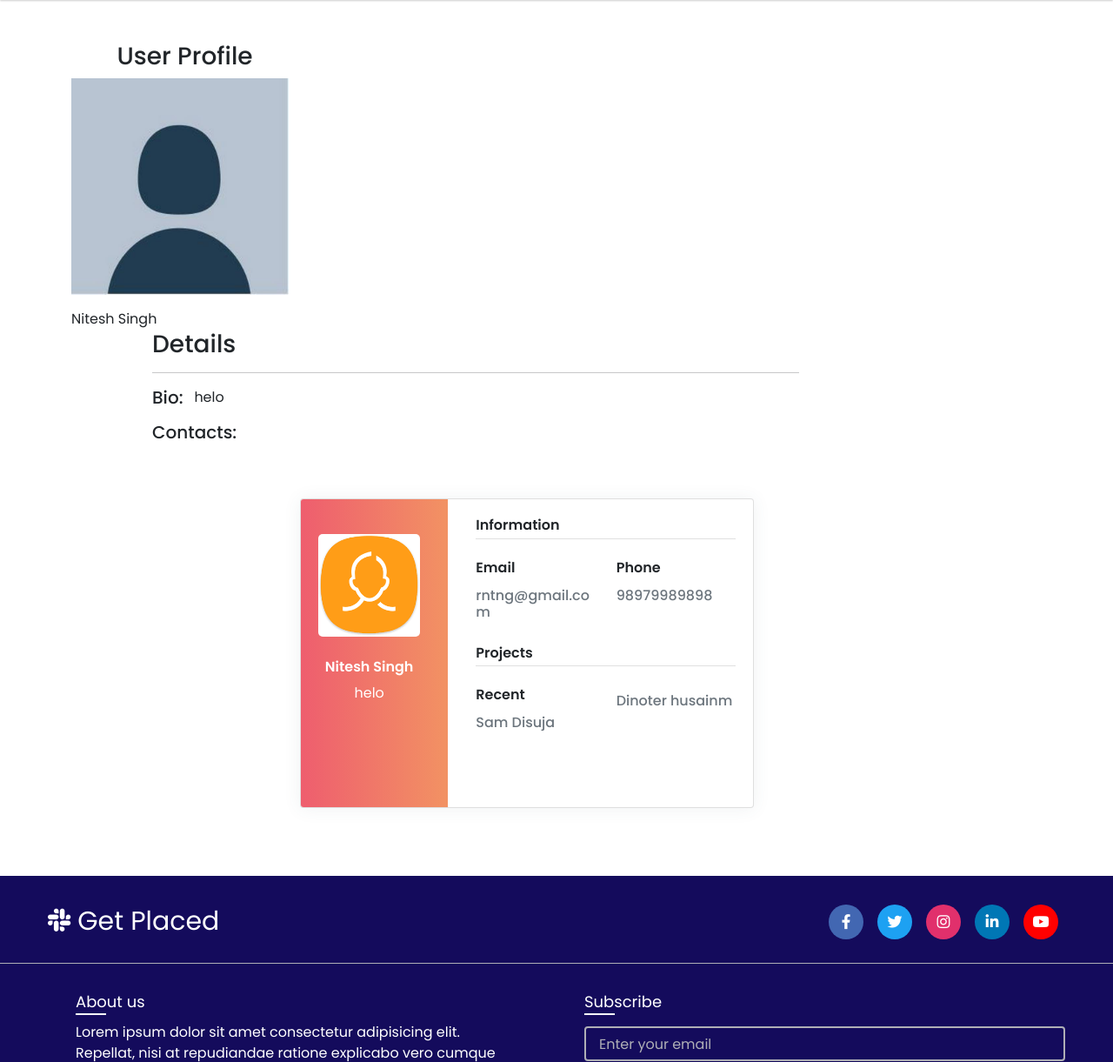
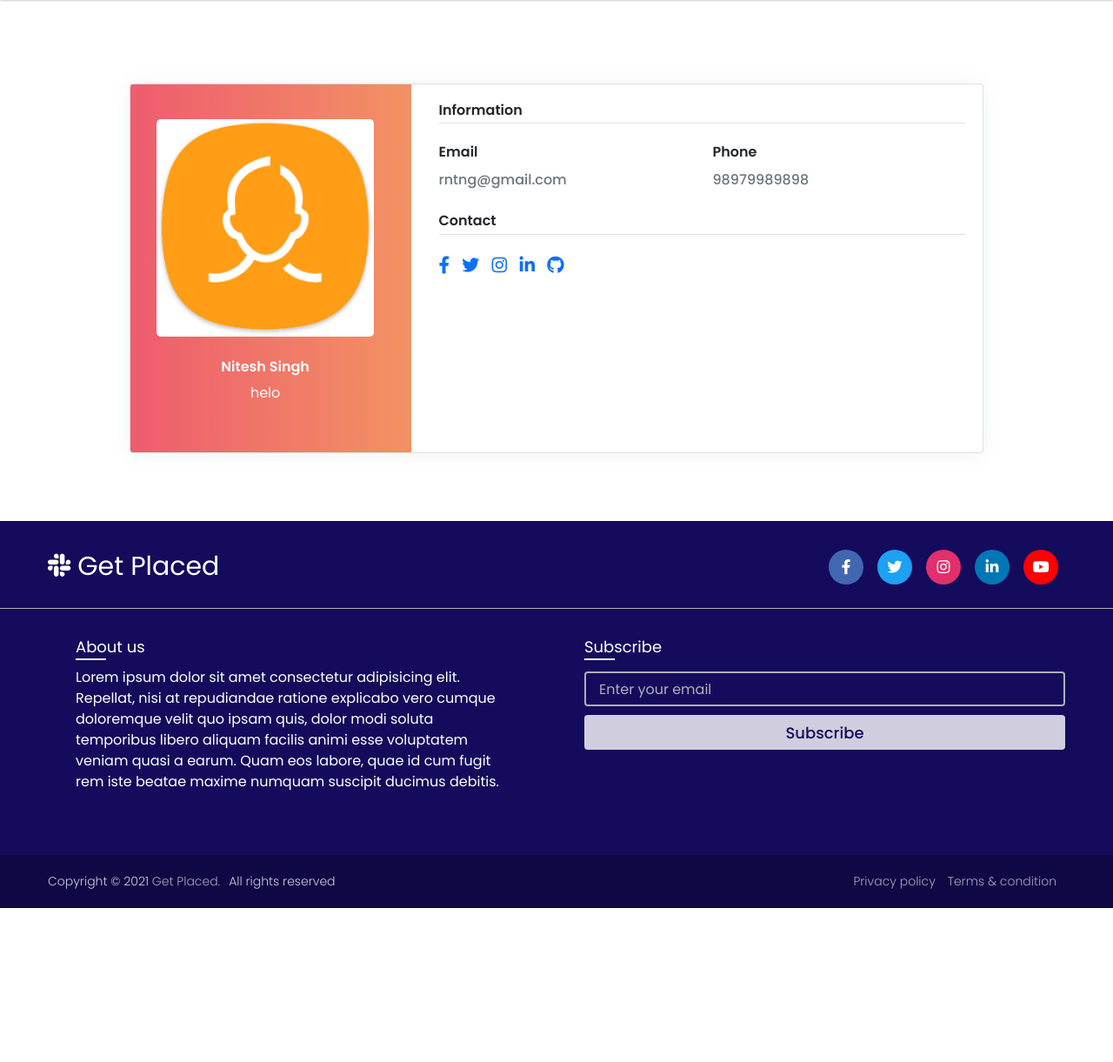
Before and after one commit to CS-Hunt/Get-Placed, a Django app: page /3/Profile/ in a window 1280 px wide. Shown: the part 70-1291 px from the top of the page at 87% size. After the commit the page ends 1114 px from the top, so only its background shows below. Run offline with Django 3.2, Linux system fonts and the light colour scheme; data comes from the database, SQL or seed files in the repository; both versions use the stored data as it was after the commit; some libraries are stand-ins or nearby versions.

Commit message:
Feature and updates related to styling

```diff
--- a/app/templates/account/user_profile.html
+++ b/app/templates/account/user_profile.html
@@ -1,77 +1,18 @@
 {% extends "app/base.html" %} {% load static %} {% block main-content %}
-
-<div class="container">
-        <div class="row">
-                <div class="col-md-3 col-sm-3">
-                        <h3 class="text-center">User Profile</h3>
-                        <div class="hover01 column">
-
-                                        <figure>
-                                                {% if page_user.profile_pic %}
-
-                                                <img width="250" height="300"  src="{{page_user.profile_pic.url}}" class="img-fluid"
-                                                        alt="author's image" />
-
-                                                {% else %}
-
-                                                <img width="250" height="300"  src="{% static 'app/images/download.jpeg' %}" class="img-fluid" alt="author's image" />
-
-                                                {% endif %}
-                                        </figure>
-                                        <span class="font-weight-bold">
-                                                {{ page_user.user.first_name|capfirst }}
-                                                {{page_user.user.last_name|capfirst }}</span>
-                                </div>
-                        </div>
-                </div>
-                <div class="col-md-8 col-sm-8 offset-1">
-                        <h3>Details</h3>
-                        <hr>
-                        <div class="d-flex">
-                                <h5 >Bio:</h5> &nbsp; &nbsp;
-                                <p class="ft-blog-paragraph">{{page_user.bio}}</p>
-                        </div>
-                        <div class="d-flex mb-2">
-                                <h5>Contacts: </h5> &nbsp;&nbsp;&nbsp;
-                                {% if page_user.website_url %}
-                                <a href="{{ page_user.website_url }}"> <i class="far fa-address-card fa-2x"
-                                                style="padding-left: 4px; color: #FF7F50;"></i></a>{% endif %}
-
-                                {% if page_user.linkdin_url %} &nbsp; &nbsp;
-                                <a href="{{ page_user.linkdin_url }}"> <i class="fab fa-linkedin fa-2x"
-                                                style="padding-left: 4px; color: #0e76a8;"></i></a> {% endif %}
-                        </div>
-
-                        {% comment %} {% if user.is_authenticated %}
-                        {% if user.id == page_user_post.author.id %}
-                        <div class="add-change-bio mb-4">
-                                <a href="{% url 'edit_profile' user.profile.id %}">change Details</a>
-                        </div>
-                        {% endif %}
-                        {% endif %} {% endcomment %}
-                </div>
-
-        </div>
-</div>
-
-
-
-
-
 
 <div class="page-content page-container" id="page-content">
     <div class="padding">
-        <div class="row container d-flex justify-content-center">
-            <div class="col-xl-6 col-md-12">
+        <div class="row d-flex justify-content-center">
+            <div class="col-sm-10 col-xl-10 col-md-8">
                 <div class="card user-card-full">
                     <div class="row m-l-0 m-r-0">
                         <div class="col-sm-4 bg-c-lite-green user-profile">
                             <div class="card-block text-center text-white">
                                 <div class="m-b-25">
                                 {% if page_user.profile_pic %}
-                                        <img src="{{page_user.profile_pic.url}}" class="img-radius img-fluid" alt="User-Profile-Image">
+                                        <img src="{{page_user.profile_pic.url}}" height="200" width="250" class="img-radius img-fluid" alt="User-Profile-Image">
                                 {% else %}
-                                        <img src="{% static 'app/images/default1.png' %}" class="img-radius img-fluid" alt="User-Profile-Image">
+                                        <img src="{% static 'app/images/default1.png' %}" height="200" width="250" class="img-radius img-fluid" alt="User-Profile-Image">
                                 {% endif %}
                                  </div>
                                 <h6 class="f-w-600">{{ page_user.user.first_name|capfirst }} {{page_user.user.last_name|capfirst }}</h6>
@@ -91,8 +32,8 @@
                                         <h6 class="text-muted f-w-400">98979989898</h6>
                                     </div>
                                 </div>
-                                <h6 class="m-b-20 m-t-40 p-b-5 b-b-default f-w-600">Projects</h6>
-                                <div class="row">
+                                <h6 class="m-b-20 m-t-40 p-b-5 b-b-default f-w-600">Contact</h6>
+                                {% comment %} <div class="row">
                                     <div class="col-sm-6">
                                         <p class="m-b-10 f-w-600">Recent</p>
                                         <h6 class="text-muted f-w-400">Sam Disuja</h6>
@@ -101,11 +42,13 @@
                                         <p class="m-b-10 f-w-600">{{page_user_post.title|truncatechars:20}}</p>
                                         <h6 class="text-muted f-w-400">Dinoter husainm</h6>
                                     </div>
-                                </div>
-                                <ul class="social-link list-unstyled m-t-40 m-b-10">
-                                    <li><a href="#!" data-toggle="tooltip" data-placement="bottom" title="" data-original-title="facebook" data-abc="true"><i class="mdi mdi-facebook feather icon-facebook facebook" aria-hidden="true"></i></a></li>
-                                    <li><a href="#!" data-toggle="tooltip" data-placement="bottom" title="" data-original-title="twitter" data-abc="true"><i class="mdi mdi-twitter feather icon-twitter twitter" aria-hidden="true"></i></a></li>
-                                    <li><a href="#!" data-toggle="tooltip" data-placement="bottom" title="" data-original-title="instagram" data-abc="true"><i class="mdi mdi-instagram feather icon-instagram instagram" aria-hidden="true"></i></a></li>
+                                </div> {% endcomment %}
+                                <ul class="social-link media-icons list-unstyled m-t-40 m-b-10">
+                                    <li><a href="#"><i class="fab fa-facebook-f"></i></a></li>
+                                    <li><a href="#"><i class="fab fa-twitter"></i></a></li>
+                                    <li><a href="#"><i class="fab fa-instagram"></i></a></li>
+                                    <li><a href="#"><i class="fab fa-linkedin-in"></i></a></li>
+                                    <li><a href="#"><i class="fab fa-github"></i></a></li>
                                 </ul>
                             </div>
                         </div>
```
Also changed, not shown: db.sqlite3.
